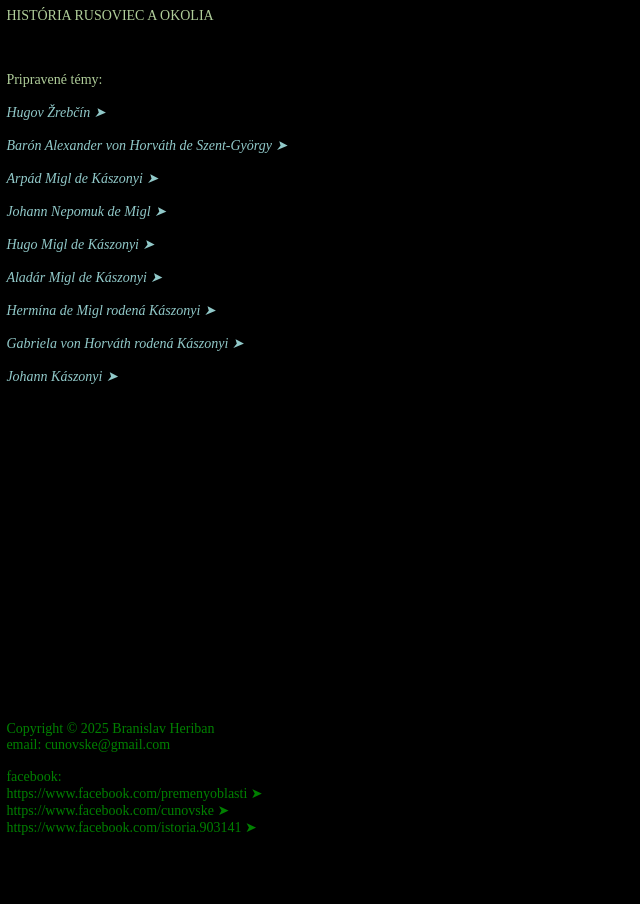
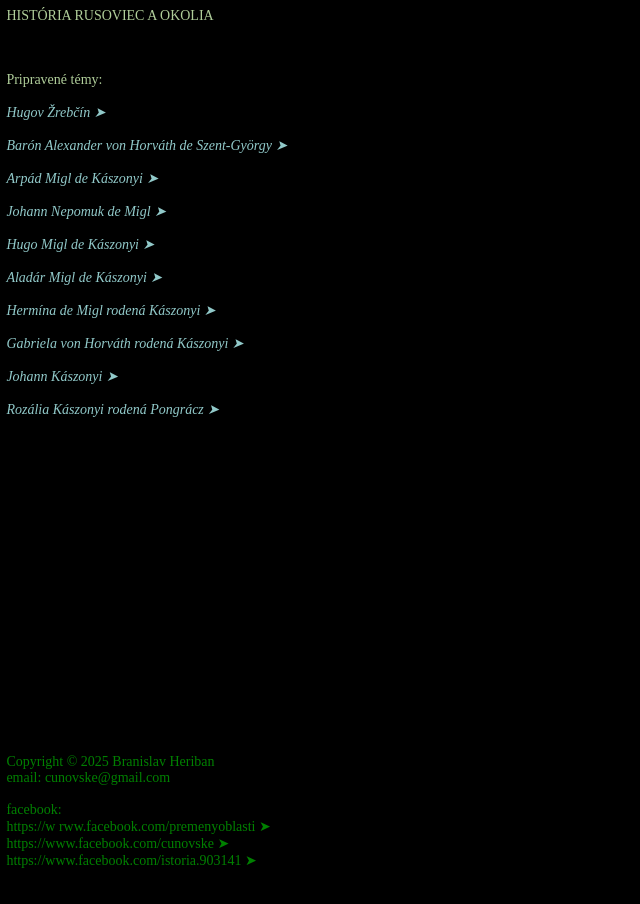
Before and after one commit to historia-rusoviec/historia-rusoviec.github.io, a plain HTML site: page index.html in a window 1280 px wide. Shown: the whole page, without its empty margins (0-640 px from the left). Drawn offline with Linux system fonts and the light colour scheme.

Commit message:
Update index.html

```diff
--- a/index.html
+++ b/index.html
@@ -46,7 +46,8 @@ HISTÓRIA RUSOVIEC A OKOLIA <br><br>
 		<br><br>
 <a href="https://historia-rusoviec.github.io/johann-kaszonyi/">Johann Kászonyi ➤</a>
 		<br><br>
-
+<a href="https://historia-rusoviec.github.io/rozalia-kaszonyi/">Rozália Kászonyi rodená Pongrácz ➤</a>
+		<br><br>
 	</span>
 
 <BR><BR>
@@ -63,7 +64,7 @@ HISTÓRIA RUSOVIEC A OKOLIA <br><br>
 	    Copyright © 2025 Branislav Heriban<br>
 		  email: cunovske@gmail.com<BR><BR>
   	facebook: <BR>
-  	  <a href="https://www.facebook.com/premenyoblasti">https://www.facebook.com/premenyoblasti ➤</a><BR>
+  	  <a href="https://www.facebook.com/premenyoblasti">https://w rww.facebook.com/premenyoblasti ➤</a><BR>
   	  <a href="https://www.facebook.com/cunovske">https://www.facebook.com/cunovske ➤</a><BR>
     	<a href="https://www.facebook.com/istoria.903141">https://www.facebook.com/istoria.903141 ➤</a>
   </span>
```
